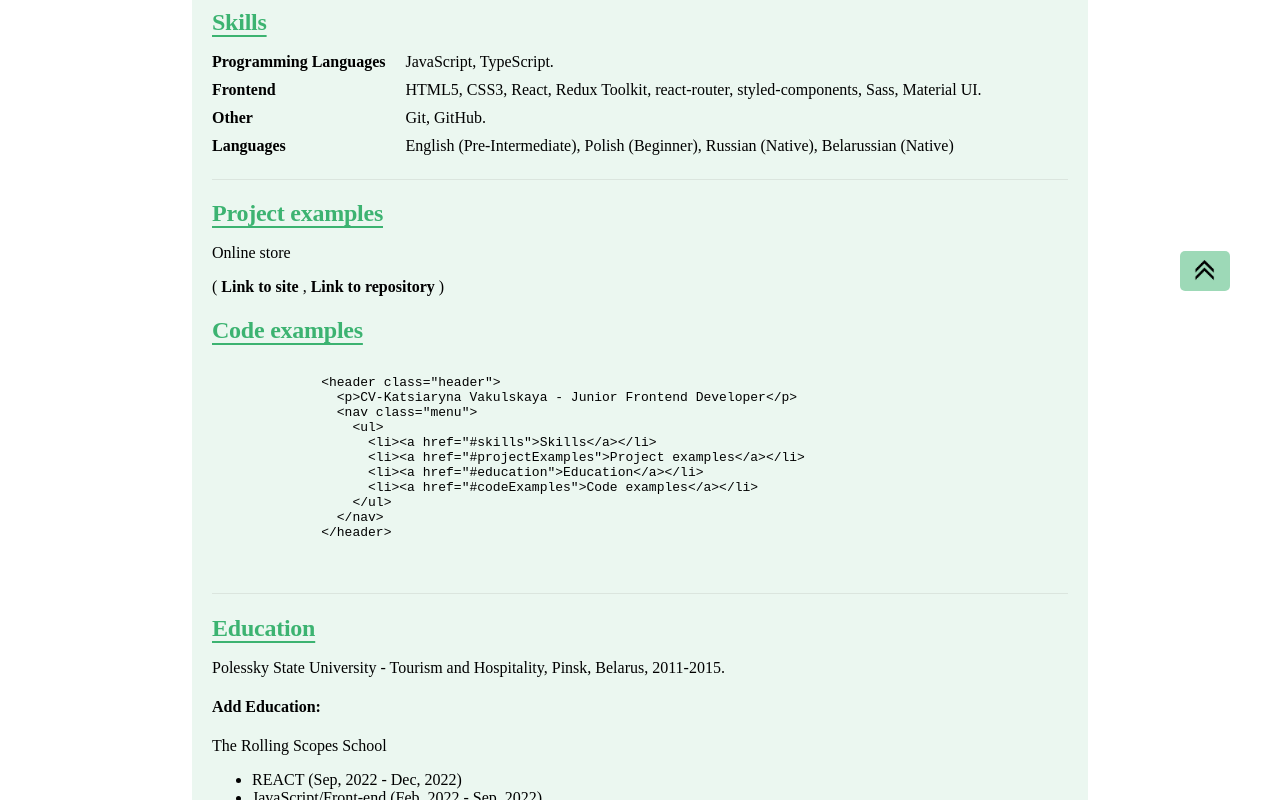
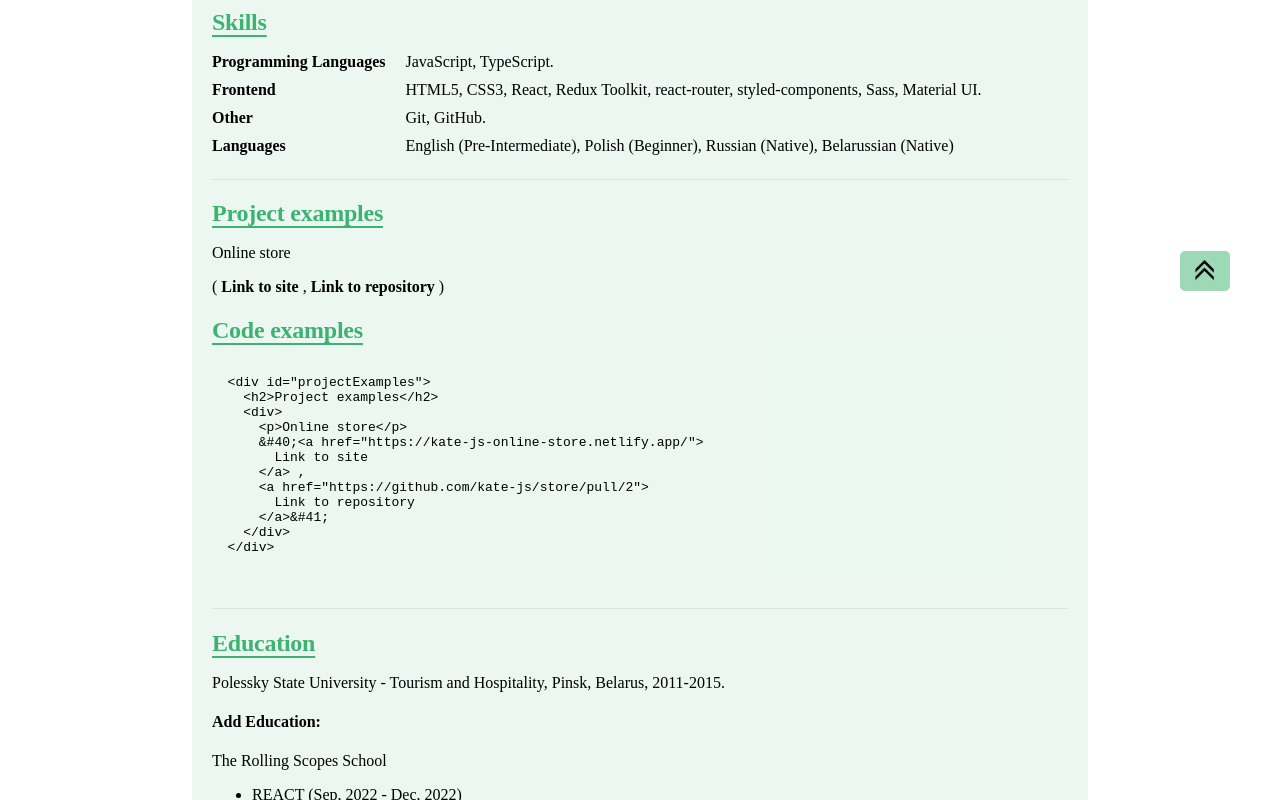
Before and after one commit to kate-js/rsschool-cv, a plain HTML site: page index.html in a window 1280 px wide. Shown: the part 439-1239 px from the top of the page. Drawn offline with Linux system fonts and the light colour scheme.

Commit message:
refactor: correct section code

```diff
--- a/index.html
+++ b/index.html
@@ -70,21 +70,25 @@
         </div>
         <div id="codeExamples">
           <h2>Code examples</h2>
-          <pre>
-            <xmp>
-              <header class="header">
-                <p>CV-Katsiaryna Vakulskaya - Junior Frontend Developer</p>
-                <nav class="menu">
-                  <ul>
-                    <li><a href="#skills">Skills</a></li>
-                    <li><a href="#projectExamples">Project examples</a></li>
-                    <li><a href="#education">Education</a></li>
-                    <li><a href="#codeExamples">Code examples</a></li>
-                  </ul>
-                </nav>
-              </header>
-            </xmp>
-          </pre>
+          <div>
+            <pre>
+              <xmp>
+  <div id="projectExamples">
+    <h2>Project examples</h2>
+    <div>
+      <p>Online store</p>
+      &#40;<a href="https://kate-js-online-store.netlify.app/">
+        Link to site
+      </a> ,
+      <a href="https://github.com/kate-js/store/pull/2">
+        Link to repository
+      </a>&#41;
+    </div>
+  </div>
+              </xmp>
+            </pre>
+          </div>
+
         </div>
         <hr />
         <div id="education">
@@ -121,7 +125,7 @@
       </a>
     </footer>
     <div class="nav-button">
-      <a href="#nav"><img src="./assets/top.png" class="top-button" /></a>
+      <a href="#nav"><img src="./assets/top.png" class="top-button" alt="arrowToTop" /></a>
     </div>
   </body>
 </html>
--- a/style.css
+++ b/style.css
@@ -55,7 +55,6 @@ nav ul li {
 }
 
 .main-info {
-  height: 210px;
   align-items: center;
   display: flex;
 }
@@ -167,3 +166,8 @@ xmp {
   justify-content: center;
   align-items: center;
 }
+
+pre {
+  white-space: pre-wrap;
+  word-break: break-all;
+}
```
